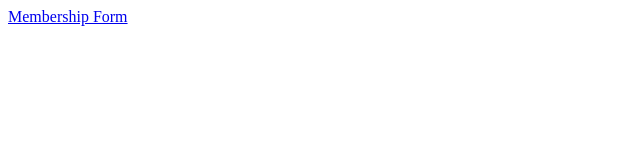
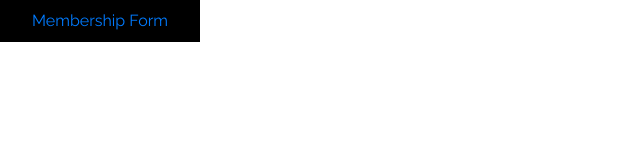
Before and after one commit to yikim01/select-supply-la, a plain HTML site: page index.html in a window 1280 px wide. Shown: the whole page, without its empty margins (0-640 px from the left). Drawn offline with nearby package versions, Linux system fonts and the light colour scheme.

Commit message:
style changes

```diff
--- a/css/style.css
+++ b/css/style.css
@@ -0,0 +1,17 @@
+.member-form {
+  display: inline-block;
+  width: 200px;
+  padding: 8px;
+  color: #000;
+  border: 1px solid #000;
+  text-align: center;
+  outline: none;
+  text-decoration: none;
+  font-family: 'Raleway', sans-serif;
+}
+
+.member-form:hover {
+  background-color: #000;
+  color: white;
+  text-decoration: none;
+}
--- a/index.html
+++ b/index.html
@@ -3,10 +3,18 @@
   <head>
     <meta charset="utf-8">
     <meta http-equiv="X-UA-Compatible" content="IE=edge">
-  <title></title>
+    <meta name="viewport" content="width=device-width, initial-scale=1">
+    <title>Select Supply</title>
+    <link href="css/bootstrap.min.css" rel="stylesheet">
     <link rel="stylesheet" type ='text/css' href="css/style.css">
+    <link href="https://fonts.googleapis.com/css?family=Raleway" rel="stylesheet">
   </head>
   <body>
+    <div class="member-form">
       <a href="https://form.jotform.us/71637498984174">Membership Form</a>
+
+    </div>
+    <script src="https://ajax.googleapis.com/ajax/libs/jquery/1.12.4/jquery.min.js"></script>
+    <script src="js/bootstrap.min.js"></script>
   </body>
 </html>
```
Lines whose indentation alone changed are shown as unchanged.
